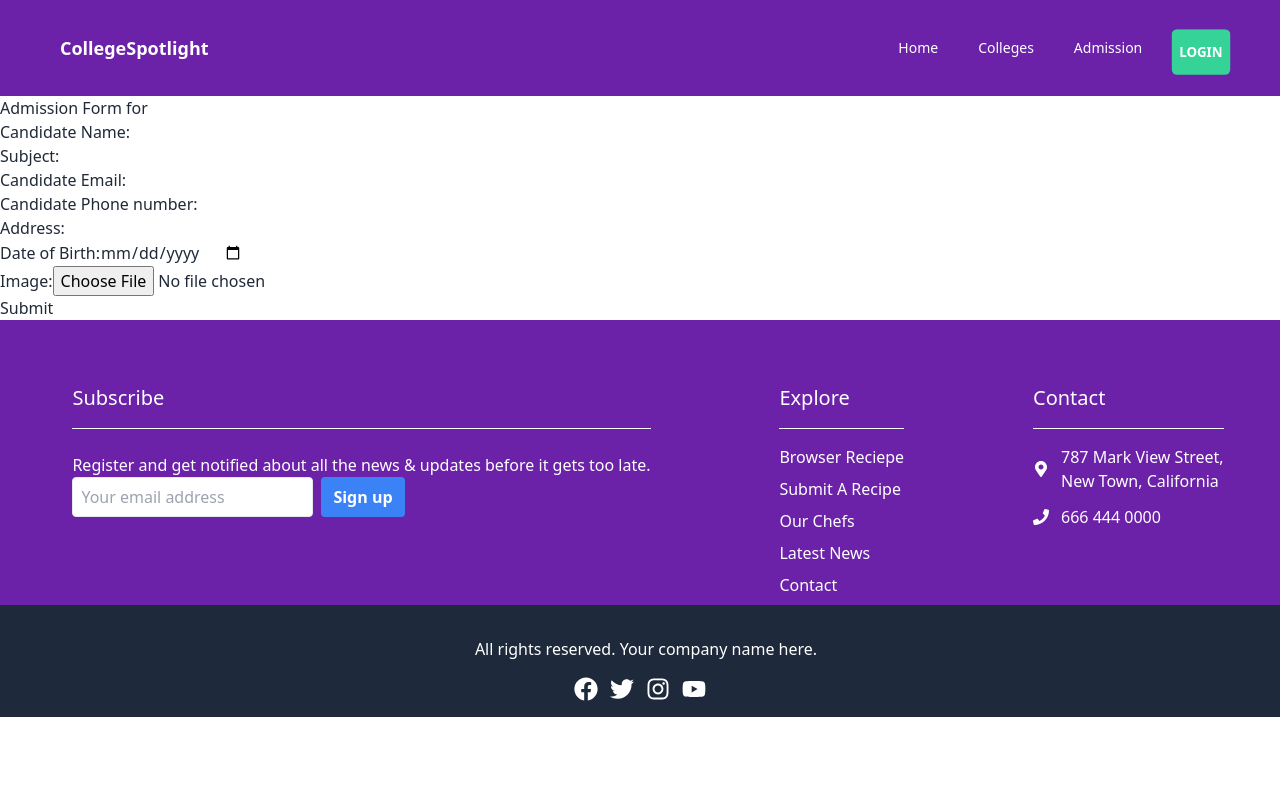
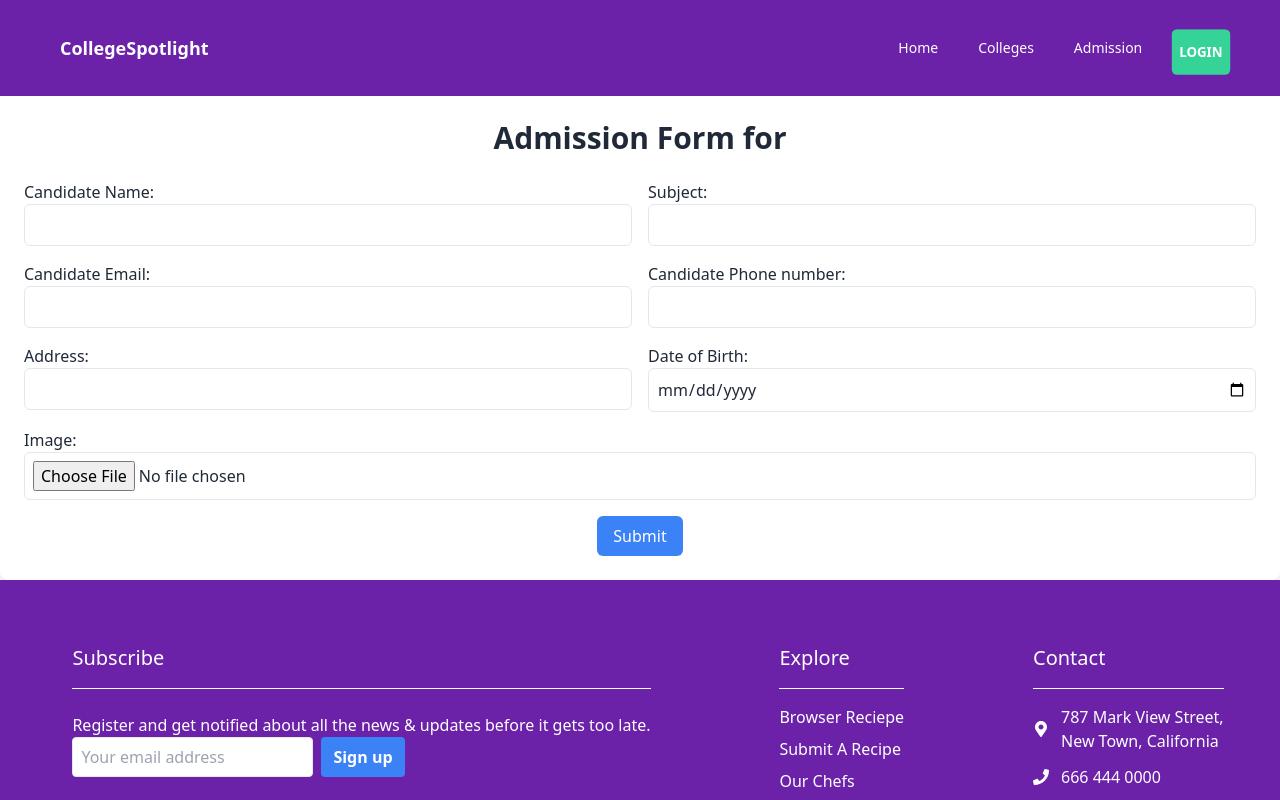
Before and after one commit to Sultan-suvo/CollegeSpotlight, a React (Vite) app: page /admission/1 in a window 1280 px wide. Shown: the top 800 px of the page. Built offline with nearby package versions, Linux system fonts and the light colour scheme; no server answers.

Commit message:
admissionform added

```diff
--- a/package.json
+++ b/package.json
@@ -20,7 +20,7 @@
     "react-icons": "^4.10.1",
     "react-router-dom": "^6.14.2",
     "sort-by": "^1.2.0",
-    "sweetalert2": "^11.7.18"
+    "sweetalert2": "^11.7.20"
   },
   "devDependencies": {
     "@types/react": "^18.2.15",
--- a/src/Pages/Admission/Admission.jsx
+++ b/src/Pages/Admission/Admission.jsx
@@ -35,7 +35,7 @@ const Admission = () => {
             key={collegeName}
             className="hover:bg-gray-100 rounded-lg p-2 cursor-pointer"
           >
-              <Link href={`/admission/${collegeName}`} className="text-blue-500">
+            <Link to={{ pathname: `/admission/${collegeName}`, state: { collegeName } }} className="text-blue-500">
               {collegeName}
             </Link>
           </li>
--- a/src/Pages/Admission/AdmissionForm.jsx
+++ b/src/Pages/Admission/AdmissionForm.jsx
@@ -1,73 +1,156 @@
-import React from 'react';
+import React, { useContext } from 'react';
 import { useForm } from 'react-hook-form';
+import { AuthContext } from '../../Providers/AuthProvider';
+import useAxiosSecure from '../../hooks/useAxiosSecure';
+import Swal from 'sweetalert2';
 
 const AdmissionForm = ({ collegeName }) => {
+  const { user } = useContext(AuthContext);
+  const [axiosSecure] = useAxiosSecure();
   const {
     register,
     handleSubmit,
     formState: { errors },
-  } = useForm();
+  } = useForm({
+    defaultValues: {
+      candidateName: user?.displayName || '',
+      candidateEmail: user?.email || '',
+    },
+  });
 
-  const onSubmit = (data) => {
-    // Perform form submission logic here using the form data (data)
-    console.log('Form data submitted:', data);
+  const onSubmit = async (data) => {
+    // Show a confirmation dialog using SweetAlert before submitting the form
+    const result = await Swal.fire({
+      title: 'Submit Form',
+      text: 'Are you sure you want to submit the form?',
+      icon: 'question',
+      showCancelButton: true,
+      confirmButtonColor: '#3085d6',
+      cancelButtonColor: '#d33',
+      confirmButtonText: 'Yes, submit it!',
+    });
+
+    if (result.isConfirmed) {
+      try {
+        const response = await axiosSecure.post('/admissionCollege', data);
+
+        if (response.status === 200) {
+          console.log('Form data successfully submitted to the server.');
+          // Show success message using SweetAlert
+          Swal.fire({
+            title: 'Success!',
+            text: 'Form data successfully submitted to the server.',
+            icon: 'success',
+          });
+        } else {
+          console.error('Failed to submit form data to the server.');
+          Swal.fire({
+            title: 'Error!',
+            text: 'Failed to submit form data to the server.',
+            icon: 'error',
+          });
+        }
+      } catch (error) {
+        console.error('Error submitting form data:', error);
+        // Show error message using SweetAlert
+        Swal.fire({
+          title: 'Error!',
+          text: 'Error submitting form data to the server.',
+          icon: 'error',
+        });
+      }
+    }
   };
 
+
   return (
-    <div>
-      <h2>Admission Form for {collegeName}</h2>
-      <form onSubmit={handleSubmit(onSubmit)}>
+    <div className="bg-white p-6 rounded-lg shadow-md">
+      <h2 className="text-3xl font-bold text-center mb-6">Admission Form for {collegeName}</h2>
+      <form onSubmit={handleSubmit(onSubmit)} className="grid grid-cols-2 gap-4">
         <div>
-          <label>
+          <label className="block">
             Candidate Name:
-            <input type="text" {...register('candidateName', { required: true })} />
-            {errors.candidateName && <span>This field is required</span>}
+            <input
+              type="text"
+              {...register('candidateName', { required: true })}
+              defaultValue={user?.displayName || ''}
+              className="block w-full border rounded-md p-2 focus:outline-none focus:border-blue-500"
+            />
+            {errors.candidateName && <span className="text-red-500">This field is required</span>}
           </label>
         </div>
         <div>
-          <label>
+          <label className="block">
             Subject:
-            <input type="text" {...register('subject', { required: true })} />
-            {errors.subject && <span>This field is required</span>}
+            <input
+              type="text"
+              {...register('subject', { required: true })}
+              className="block w-full border rounded-md p-2 focus:outline-none focus:border-blue-500"
+            />
+            {errors.subject && <span className="text-red-500">This field is required</span>}
           </label>
         </div>
         <div>
-          <label>
+          <label className="block">
             Candidate Email:
-            <input type="email" {...register('candidateEmail', { required: true })} />
-            {errors.candidateEmail && <span>This field is required</span>}
+            <input
+              type="email"
+              {...register('candidateEmail', { required: true })}
+              defaultValue={user?.email || ''}
+              className="block w-full border rounded-md p-2 focus:outline-none focus:border-blue-500"
+            />
+            {errors.candidateEmail && <span className="text-red-500">This field is required</span>}
           </label>
         </div>
         <div>
-          <label>
+          <label className="block">
             Candidate Phone number:
-            <input type="tel" {...register('candidatePhone', { required: true })} />
-            {errors.candidatePhone && <span>This field is required</span>}
+            <input
+              type="tel"
+              {...register('candidatePhone', { required: true })}
+              className="block w-full border rounded-md p-2 focus:outline-none focus:border-blue-500"
+            />
+            {errors.candidatePhone && <span className="text-red-500">This field is required</span>}
           </label>
         </div>
         <div>
-          <label>
+          <label className="block">
             Address:
-            <input type="text" {...register('address', { required: true })} />
-            {errors.address && <span>This field is required</span>}
+            <input
+              type="text"
+              {...register('address', { required: true })}
+              className="block w-full border rounded-md p-2 focus:outline-none focus:border-blue-500"
+            />
+            {errors.address && <span className="text-red-500">This field is required</span>}
           </label>
         </div>
         <div>
-          <label>
+          <label className="block">
             Date of Birth:
-            <input type="date" {...register('dateOfBirth', { required: true })} />
-            {errors.dateOfBirth && <span>This field is required</span>}
+            <input
+              type="date"
+              {...register('dateOfBirth', { required: true })}
+              className="block w-full border rounded-md p-2 focus:outline-none focus:border-blue-500"
+            />
+            {errors.dateOfBirth && <span className="text-red-500">This field is required</span>}
           </label>
         </div>
-        <div>
-          <label>
+        <div className="col-span-2">
+          <label className="block">
             Image:
-            <input type="file" {...register('image', { required: true })} accept="image/*" />
-            {errors.image && <span>This field is required</span>}
+            <input
+              type="file"
+              {...register('image', { required: true })}
+              accept="image/*"
+              className="block w-full border rounded-md p-2 focus:outline-none focus:border-blue-500"
+            />
+            {errors.image && <span className="text-red-500">This field is required</span>}
           </label>
         </div>
-        <div>
-          <button type="submit">Submit</button>
+        <div className="col-span-2 flex justify-center">
+          <button type="submit" className="bg-blue-500 text-white px-4 py-2 rounded-md">
+            Submit
+          </button>
         </div>
       </form>
     </div>
--- a/src/Pages/Colleges/Colleges.jsx
+++ b/src/Pages/Colleges/Colleges.jsx
@@ -15,7 +15,7 @@ const Colleges = () => {
   }, [axiosSecure]);
 
   return (
-    <div className="mt-24">
+    <div className="mt-24 mx-4">
       <div className="text-center">
         <h1 className="text-5xl font-bold mb-4">Top Colleges</h1>
       </div>
--- /dev/null
+++ b/src/Pages/Profile/Profile.jsx
@@ -0,0 +1,11 @@
+import React from 'react';
+
+const Profile = () => {
+    return (
+        <div>
+
+        </div>
+    );
+};
+
+export default Profile;
--- a/src/Shared/Navbar/Navbar.jsx
+++ b/src/Shared/Navbar/Navbar.jsx
@@ -72,9 +72,16 @@ const Navbar = () => {
                 >
                   My College
                 </NavLink>
+                <NavLink
+                  to="/profile"
+                  className="text-white me-2 hover:bg-purple-700 hover:text-white px-3 py-2 rounded-md text-sm font-medium"
+                  activeClassName="bg-purple-700 text-white"
+                >
+                  {user.displayName}
+                </NavLink>
                 <div className="flex mt-2 items-center justify-center gap-6">
                   <img
-                    title={user.displayName}
+                  title={user.displayName}
                     className="w-12 h-12 rounded-full"
                     src={user.photoURL}
                     alt=""
@@ -131,6 +138,13 @@ const Navbar = () => {
                 >
                   My College
                 </NavLink>
+                <NavLink
+                  to="/profile"
+                  className="text-white me-2 hover:bg-purple-700 hover:text-white px-3 py-2 rounded-md text-sm font-medium"
+                  activeClassName="bg-purple-700 text-white"
+                >
+                  {user.displayName}
+                </NavLink>
                 <div className="flex mt-2 items-center justify-center gap-6">
                   <img
                     title={user.displayName}
```
Also changed, not shown: src/Routes/Routes.jsx (+6 -1 lines), 1 other file (tests, documents, lock files or other folders). Lines whose indentation alone changed are shown as unchanged.
